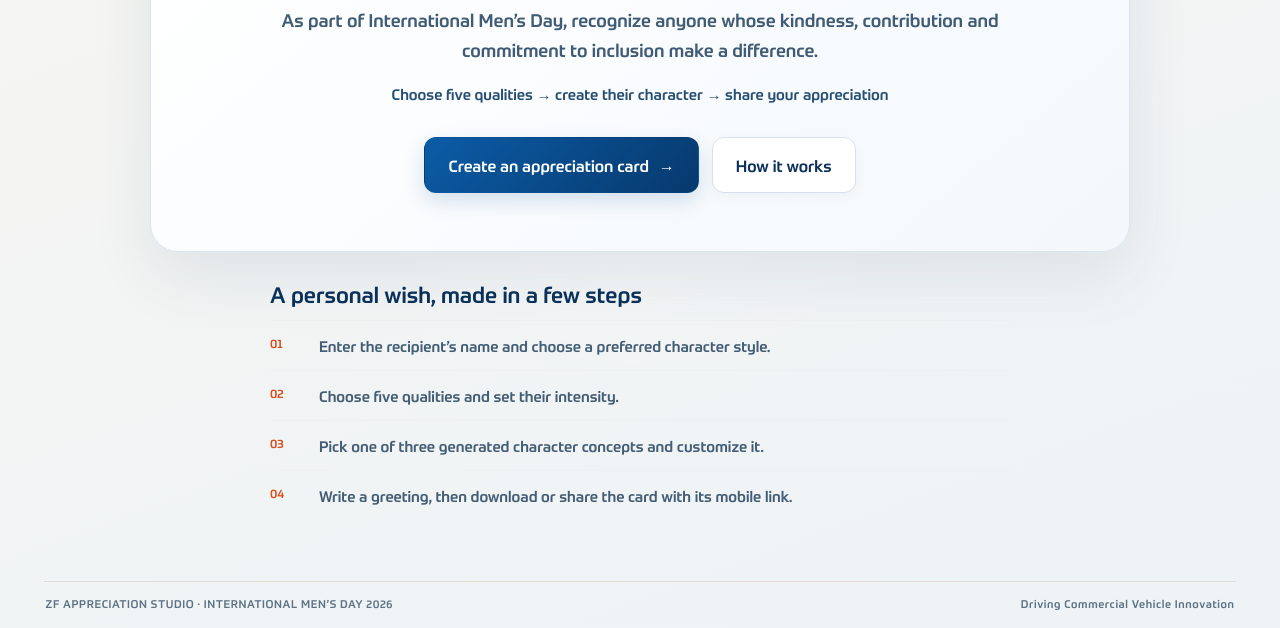
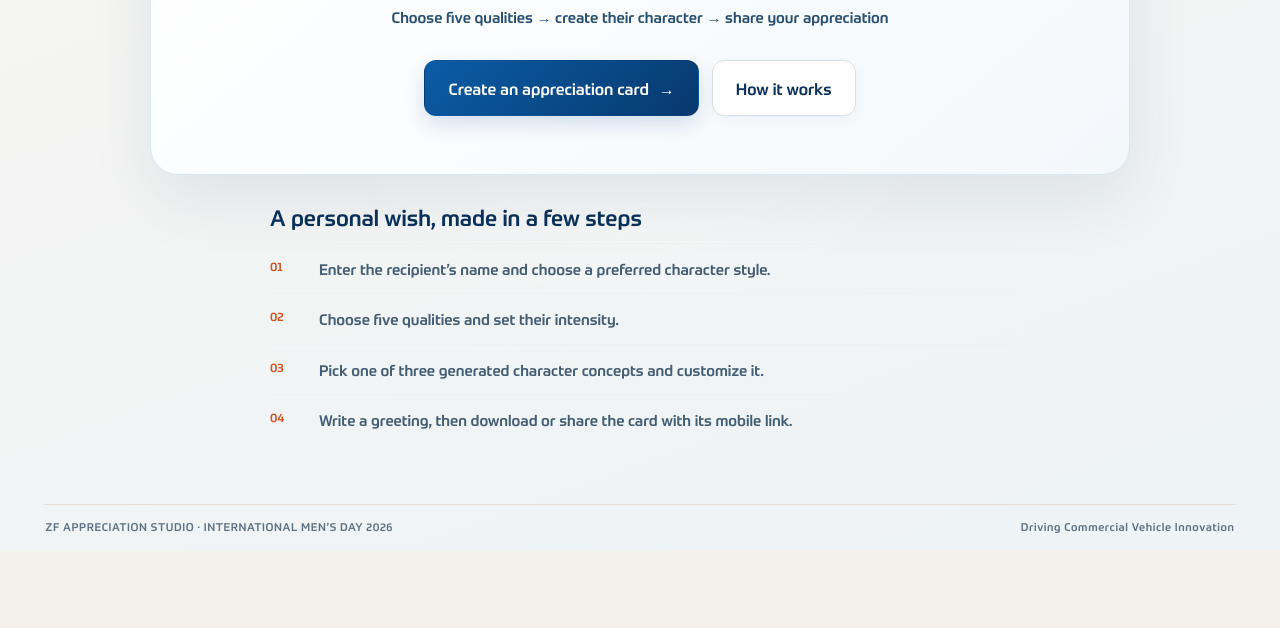
Before and after one commit to ZFCVS/mensday-2026-v22, a plain HTML site: page index.html in a window 1280 px wide. Shown: the part 377-1005 px from the top of the page. After the commit the page ends 928 px from the top, so only its background shows below. Drawn offline with Linux system fonts and the light colour scheme.

Commit message:
Update index.html

```diff
--- a/index.html
+++ b/index.html
@@ -59,7 +59,6 @@
       <section class="hero" aria-labelledby="event-title">
         <h1 id="event-title">International Men’s Day 2026</h1>
         <p class="tagline">The Future Is Everyone.</p>
-        <p class="hero-copy">As part of International Men’s Day, recognize anyone whose kindness, contribution and commitment to inclusion make a difference.</p>
         <p class="steps-inline">Choose five qualities <span aria-hidden="true">→</span> create their character <span aria-hidden="true">→</span> share your appreciation</p>
         <div class="hero-actions">
           <a class="cta" href="./block-figure.html">Create an appreciation card <span aria-hidden="true">→</span></a>
```
